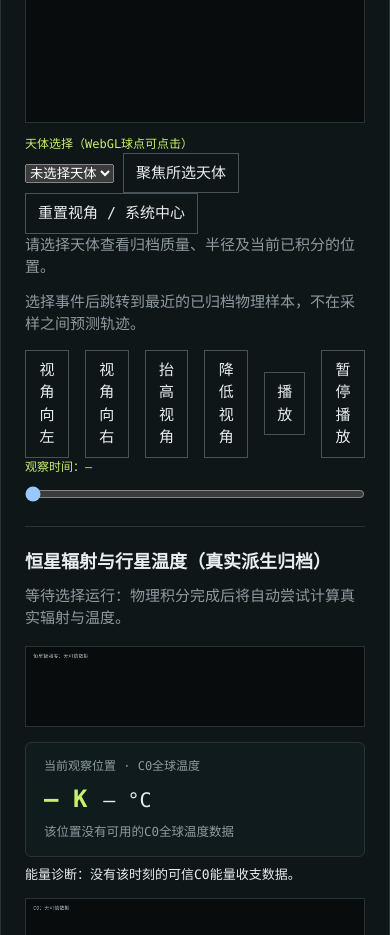
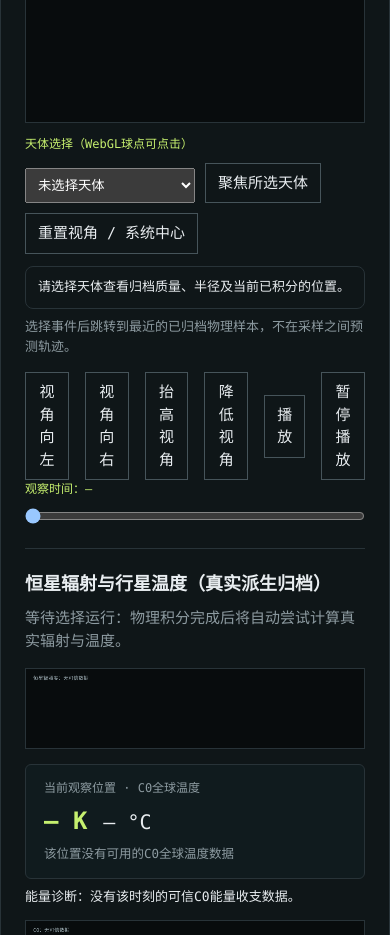
Before and after one commit to chenjunnan/threebodyplanet, a plain HTML site: page src/threebody/web/static/index.html in a window 390 px wide. Shown: the part 4100-5035 px from the top of the page. Drawn offline with Linux system fonts and the light colour scheme; no server answers.

Commit message:
style(M6.3-c): responsive accessible body picker, focus controls and science readout

```diff
--- a/src/threebody/web/static/styles.css
+++ b/src/threebody/web/static/styles.css
@@ -113,3 +113,13 @@ textarea { width:100%; min-height:285px; resize:vertical; background:#080c0d; bo
   touch-action:none;cursor:grab}
 #orbit-webgl[hidden],#orbit-canvas[hidden]{display:none}
 #orbit-webgl:active{cursor:grabbing}
+
+/* M6.3-c: verified science inspection controls, no implied physical scaling. */
+.observer-select-controls{display:flex;align-items:end;gap:10px;flex-wrap:wrap;margin:12px 0}
+.observer-select-controls label{display:flex;flex-direction:column;gap:4px;min-width:175px}
+.observer-select-controls select{padding:8px;min-width:170px}
+#orbit-body-detail,#orbit-event-sync{font-variant-numeric:tabular-nums;
+  overflow-wrap:anywhere;line-height:1.6;font-size:13px;margin:8px 0}
+#orbit-body-detail{padding:10px 12px;border:1px solid var(--line);
+  border-radius:8px;color:var(--ink)}
+#orbit-event-sync{color:var(--muted)}
```
